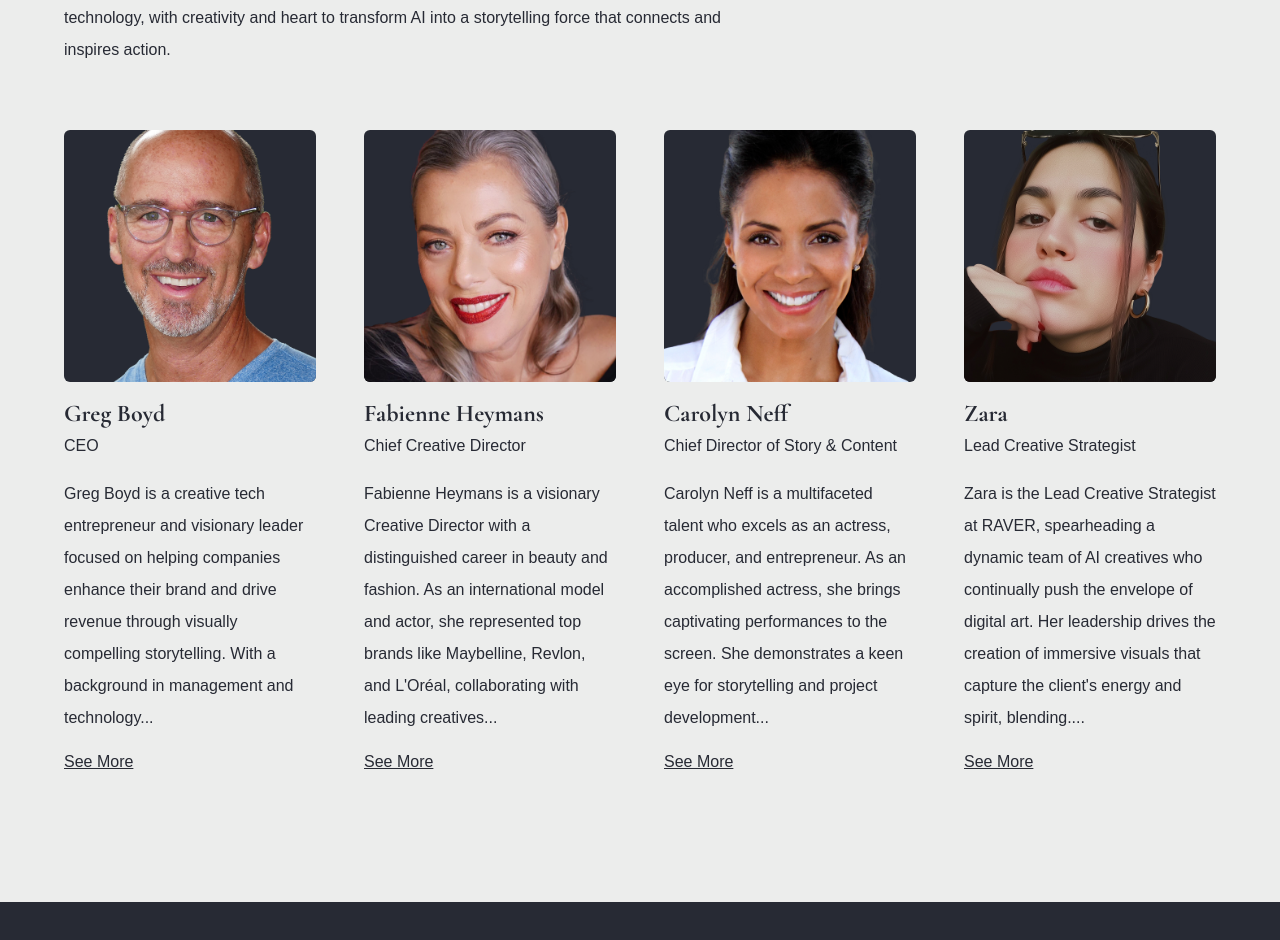
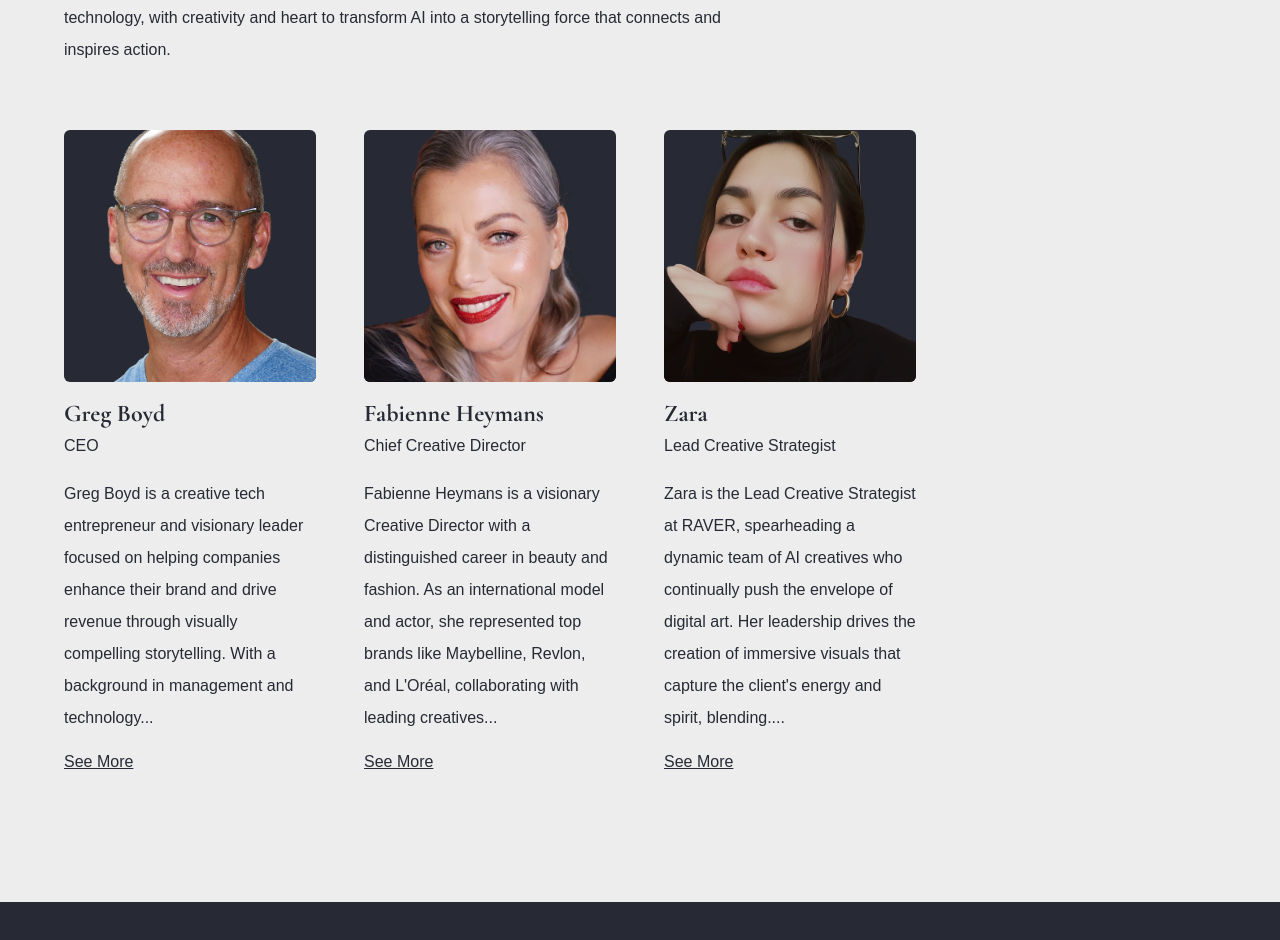
Before and after one commit to raver-ai-org/raver-ai-org.github.io, a React (Vite) app: page / in a window 1280 px wide. Shown: the part 4700-5640 px from the top of the page. Built offline with nearby package versions, Linux system fonts and the light colour scheme.

Commit message:
removed Carolyn

```diff
--- a/src/components/TeamSection.tsx
+++ b/src/components/TeamSection.tsx
@@ -1,5 +1,4 @@
 import React, { useRef, useState } from 'react'
-import carolyn from '../assets/carolyn.png'
 import fabienne from '../assets/fabienne.png'
 import greg from '../assets/greg.png'
 import zara from '../assets/zara.png'
@@ -9,7 +8,6 @@ const TeamSection: React.FC = () => {
   const [expandedBios, setExpandedBios] = useState({
     greg: false,
     fabienne: false,
-    carolyn: false,
     zara: false,
   })
 
@@ -24,8 +22,6 @@ const TeamSection: React.FC = () => {
     greg: 'Greg Boyd is a creative tech entrepreneur and visionary leader focused on helping companies enhance their brand and drive revenue through visually compelling storytelling. With a background in management and technology consulting, he has worked with top firms like KPMG, IBM, and Travelers Insurance while launching multiple startups. Greg is also passionate about mentorship and talent development, founding Mango Mentors to connect emerging tech talent with industry leaders. His mission is to blend innovation, creativity, and purpose to transform how businesses engage with their audiences.',
     fabienne:
       "Fabienne Heymans is a visionary Creative Director with a distinguished career in beauty and fashion. As an international model and actor, she represented top brands like Maybelline, Revlon, and L'Oréal, collaborating with leading creatives worldwide. Her expertise in aesthetics, branding, and storytelling—combined with a passion for conscious living—allows her to merge art, technology, and purpose. As Creative Director at Raver, she leads the artistic vision, using AI-powered tools to craft visually striking, emotionally resonant content that inspires and connects deeply with audiences.",
-    carolyn:
-      'Carolyn Neff is a multifaceted talent who excels as an actress, producer, and entrepreneur. As an accomplished actress, she brings captivating performances to the screen. She demonstrates a keen eye for storytelling and project development as a producer. Beyond entertainment, Carolyn is a driven entrepreneur, showcasing business acumen and a passion for innovation. Her diverse skills and commitment to excellence make her a dynamic force in various fields.',
     zara: "Zara is the Lead Creative Strategist at RAVER, spearheading a dynamic team of AI creatives who continually push the envelope of digital art. Her leadership drives the creation of immersive visuals that capture the client's energy and spirit, blending technology and creativity in innovative ways. Under her guidance, the team develops bold, futuristic concepts that not only redefine visual boundaries but also leave clients continually amazed and inspired by their imaginative designs.",
   }
 
@@ -33,8 +29,6 @@ const TeamSection: React.FC = () => {
     greg: 'Greg Boyd is a creative tech entrepreneur and visionary leader focused on helping companies enhance their brand and drive revenue through visually compelling storytelling. With a background in management and technology...',
     fabienne:
       "Fabienne Heymans is a visionary Creative Director with a distinguished career in beauty and fashion. As an international model and actor, she represented top brands like Maybelline, Revlon, and L'Oréal, collaborating with leading creatives...",
-    carolyn:
-      'Carolyn Neff is a multifaceted talent who excels as an actress, producer, and entrepreneur. As an accomplished actress, she brings captivating performances to the screen. She demonstrates a keen eye for storytelling and project development...',
     zara: "Zara is the Lead Creative Strategist at RAVER, spearheading a dynamic team of AI creatives who continually push the envelope of digital art. Her leadership drives the creation of immersive visuals that capture the client's energy and spirit, blending....",
   }
 
@@ -145,43 +139,6 @@ const TeamSection: React.FC = () => {
             <div className='flex flex-col items-start gap-4 w-full'>
               <div className='relative w-full aspect-square rounded-md overflow-hidden bg-[#272a34]'>
                 <img
-                  src={carolyn}
-                  alt='Carolyn Neff'
-                  className='w-full h-full object-cover'
-                />
-              </div>
-
-              <div className='flex flex-col items-start gap-4 w-full'>
-                <div className='flex flex-col items-start gap-3 sm:gap-4 w-full'>
-                  <div className='flex flex-col items-start w-full'>
-                    <h3 className='text-[#272a34] font-cormorant font-bold text-xl sm:text-2xl leading-8'>
-                      Carolyn Neff
-                    </h3>
-
-                    <p className='text-[#272a34] font-poppins text-sm sm:text-base leading-6 sm:leading-8'>
-                      Chief Director of Story & Content
-                    </p>
-                  </div>
-
-                  <p className='text-[#272a34] font-poppins font-light text-sm sm:text-base leading-6 sm:leading-8'>
-                    {expandedBios.carolyn
-                      ? fullBios.carolyn
-                      : shortBios.carolyn}
-                  </p>
-                </div>
-
-                <button
-                  onClick={() => toggleBio('carolyn')}
-                  className='text-[#272a34] font-poppins text-sm sm:text-base leading-6 underline'
-                >
-                  {expandedBios.carolyn ? 'See Less' : 'See More'}
-                </button>
-              </div>
-            </div>
-
-            <div className='flex flex-col items-start gap-4 w-full'>
-              <div className='relative w-full aspect-square rounded-md overflow-hidden bg-[#272a34]'>
-                <img
                   src={zara}
                   alt='Zara'
                   className='w-full h-full object-cover'
```
